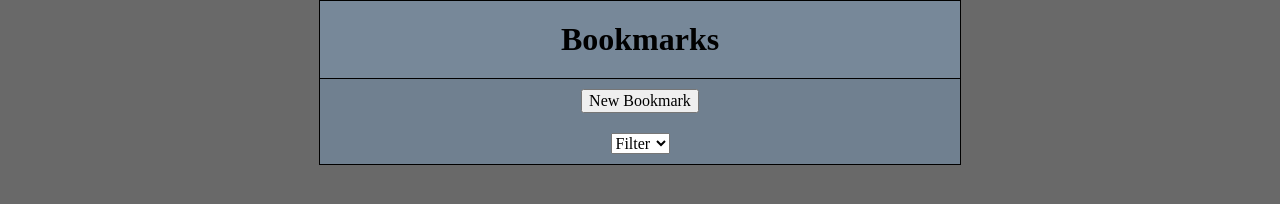
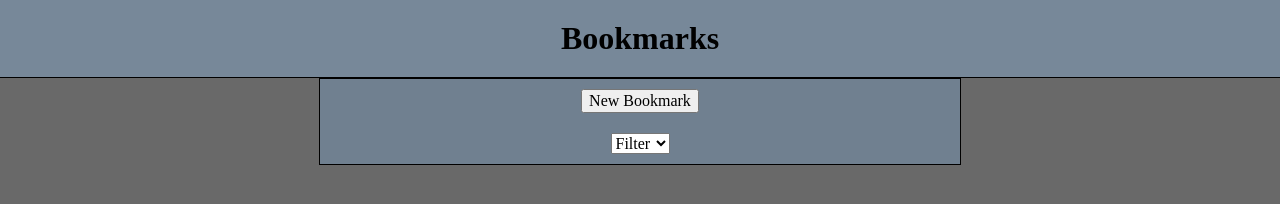
Before and after one commit to M-DeJean/malik-dejean-bookmarks-app, a plain HTML site: page index.html in a window 1280 px wide. Drawn offline with Linux system fonts and the light colour scheme; no server answers.

Commit message:
Update index.html

```diff
--- a/index.html
+++ b/index.html
@@ -1 +1 @@
-<!doctype html><html lang="en"><head><meta charset="UTF-8"><meta name="viewport" content="width=device-width,initial-scale=1"><title>Bookmarks App</title></head><body><main><header><h1>Bookmarks</h1></header><div id="bookmarks"></div></main><script src="index_bundle.js"></script></body></html>
+<!doctype html><html lang="en"><head><meta charset="UTF-8"><meta name="viewport" content="width=device-width,initial-scale=1"><title>Bookmarks App</title></head><body><header><h1>Bookmarks</h1></header><main id="bookmarks"></main><script src="index_bundle.js"></script></body></html>
```
